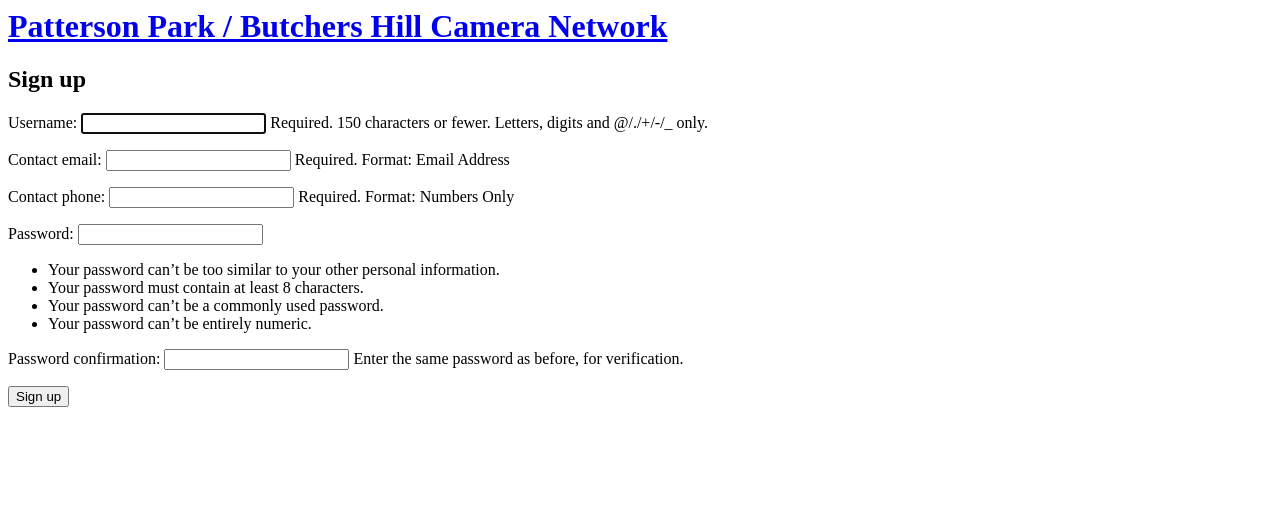
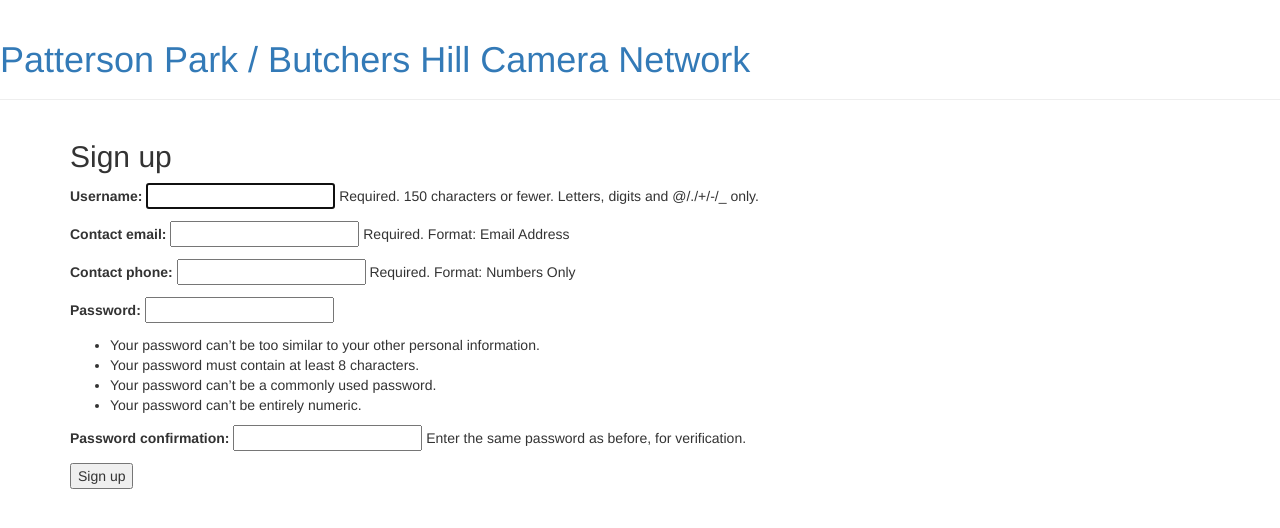
Before and after one commit to brianweiner/neighborhoodwatch, a Django app: page /signup/ in a window 1280 px wide. Shown: the top 528 px of the page. Run offline with Django 3.2, Linux system fonts and the light colour scheme; some libraries are stand-ins or nearby versions.

Commit message:
user sign in template

```diff
--- a/cameradb/templates/cameradb/base.html
+++ b/cameradb/templates/cameradb/base.html
@@ -1,3 +1,7 @@
+<head>
+  <link rel="stylesheet" href="//maxcdn.bootstrapcdn.com/bootstrap/3.2.0/css/bootstrap.min.css">
+  <link rel="stylesheet" href="//maxcdn.bootstrapcdn.com/bootstrap/3.2.0/css/bootstrap-theme.min.css">
+</head>
 <body>
     <div class="page-header">
         <h1><a href="/">Patterson Park / Butchers Hill Camera Network</a></h1>
--- a/neighborhoodwatch/templates/users/base.html
+++ b/neighborhoodwatch/templates/users/base.html
@@ -1,3 +1,7 @@
+<head>
+  <link rel="stylesheet" href="//maxcdn.bootstrapcdn.com/bootstrap/3.2.0/css/bootstrap.min.css">
+  <link rel="stylesheet" href="//maxcdn.bootstrapcdn.com/bootstrap/3.2.0/css/bootstrap-theme.min.css">
+</head>
 <body>
     <div class="page-header">
         <h1><a href="/">Patterson Park / Butchers Hill Camera Network</a></h1>
```
